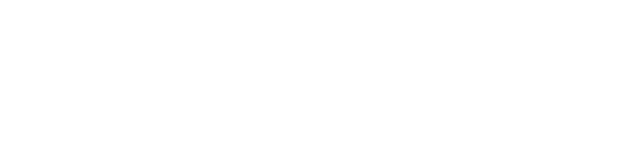
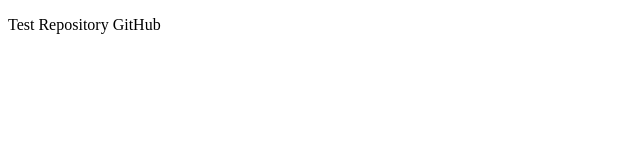
Before and after one commit to merchmd/testrepo, a plain HTML site: page index.html in a window 1280 px wide. Shown: the whole page, without its empty margins (0-640 px from the left). Drawn offline with Linux system fonts and the light colour scheme.

Commit message:
Update index.html
added test

```diff
--- a/index.html
+++ b/index.html
@@ -6,6 +6,7 @@
   </head>
 <body>
   <div id="page">
+  <p> Test Repository GitHub</p>
   </div>
   </body>
   </html>
```
